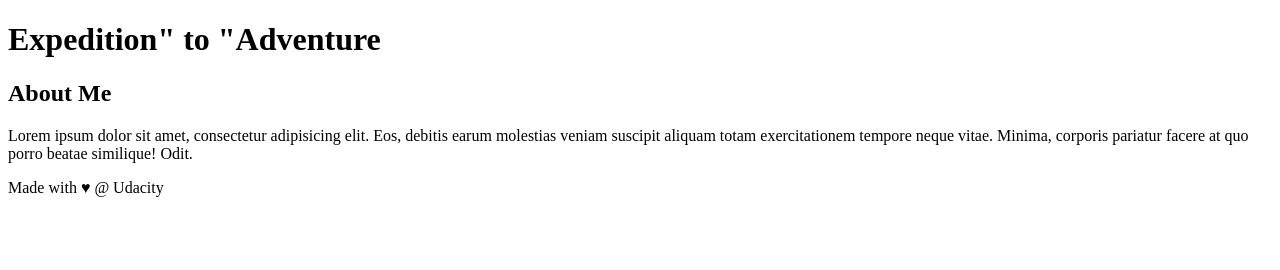
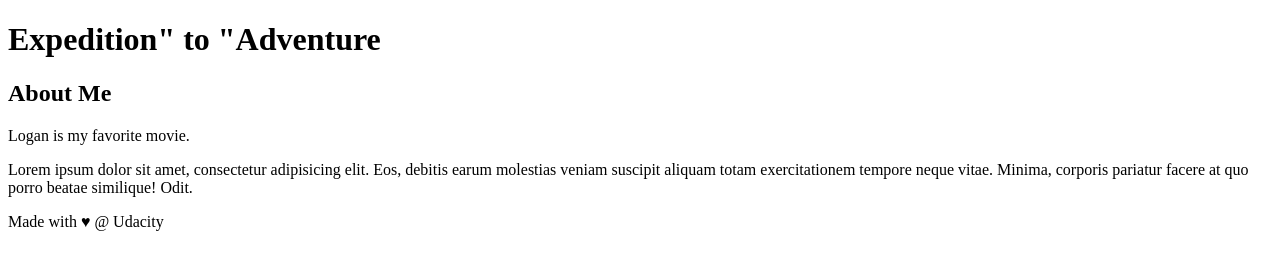
Before and after one commit to Taposh-Das/new-git-project, a plain HTML site: page index.html in a window 1280 px wide. Drawn offline with Linux system fonts and the light colour scheme.

Commit message:
Adding my favorite movie in html file

```diff
--- a/index.html
+++ b/index.html
@@ -21,8 +21,10 @@
 <!-- start of new content -->
 <aside>
     <h2>About Me</h2>
+    <p>Logan is my favorite movie.</p>
 
     <p>Lorem ipsum dolor sit amet, consectetur adipisicing elit. Eos, debitis earum molestias veniam suscipit aliquam totam exercitationem tempore neque vitae. Minima, corporis pariatur facere at quo porro beatae similique! Odit.</p>
+
 </aside>
 <!-- end of new content -->
 
```
